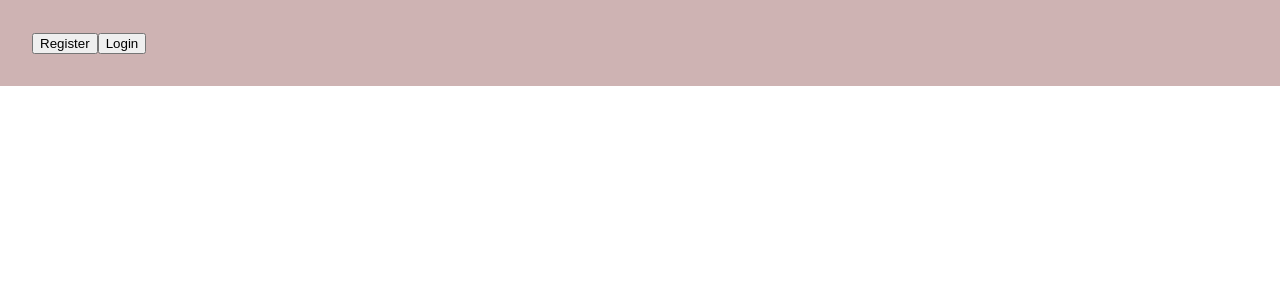
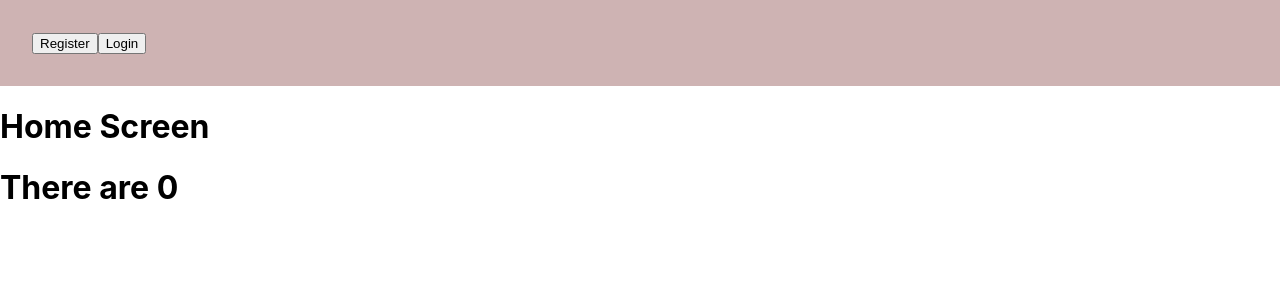
Before and after one commit to SyedZawwarAhmed/Hotel-Booking-Web-App, a React (Create React App) app in the folder client/: page /home in a window 1280 px wide. Shown: the top 300 px of the page. Built offline with nearby package versions, Linux system fonts and the light colour scheme; no server answers.

Commit message:
rooms brought to frontend

```diff
--- a/client/package.json
+++ b/client/package.json
@@ -6,8 +6,10 @@
     "@testing-library/jest-dom": "^5.16.1",
     "@testing-library/react": "^12.1.2",
     "@testing-library/user-event": "^13.5.0",
+    "axios": "^0.26.0",
     "react": "^17.0.2",
     "react-dom": "^17.0.2",
+    "react-router-dom": "^6.2.2",
     "react-scripts": "5.0.0",
     "web-vitals": "^2.1.2"
   },
@@ -34,5 +36,6 @@
       "last 1 firefox version",
       "last 1 safari version"
     ]
-  }
+  },
+  "proxy": "http://localhost:5000/"
 }
--- a/client/src/App.js
+++ b/client/src/App.js
@@ -1,10 +1,17 @@
-import './App.css';
-import Navbar from './components/Navbar';
+import "./App.css";
+import { BrowserRouter, Route, Routes } from "react-router-dom";
+import Navbar from "./components/Navbar";
+import Homescreen from "./screens/Homescreen";
 
 function App() {
   return (
     <div className="App">
       <Navbar />
+      <BrowserRouter>
+        <Routes>
+          <Route path="/home" element={<Homescreen />} />
+        </Routes>
+      </BrowserRouter>
     </div>
   );
 }
--- /dev/null
+++ b/client/src/screens/Homescreen.js
@@ -0,0 +1,23 @@
+import React, { useState, useEffect } from "react";
+import axios from "axios";
+
+function Homescreen() {
+  const [rooms, setRooms] = useState([]);
+  useEffect(async () => {
+    try {
+      const data = (await axios.get("api/rooms/getallrooms")).data;
+      setRooms(data);
+      console.log(data.length);
+    } catch (error) {
+      console.log(error);
+    }
+  }, []);
+  return (
+    <div>
+      <h1>Home Screen</h1>
+      <h1>There are {rooms.length}</h1>
+    </div>
+  );
+}
+
+export default Homescreen;
```
Also changed, not shown: 2 other files (tests, documents, lock files or other folders).
